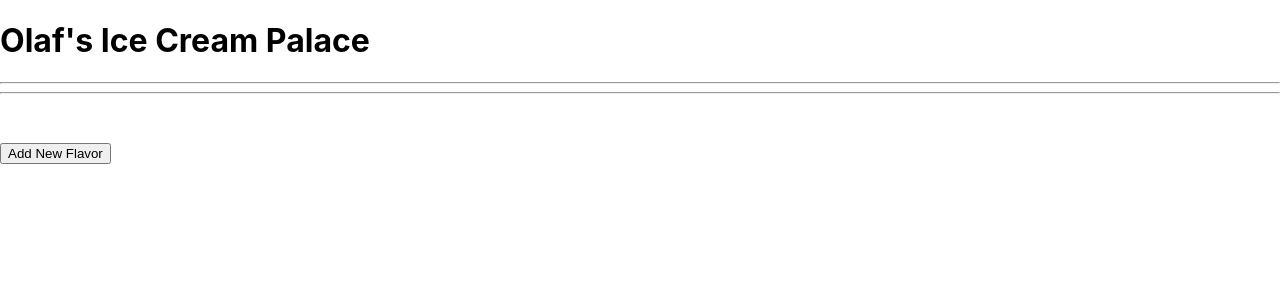
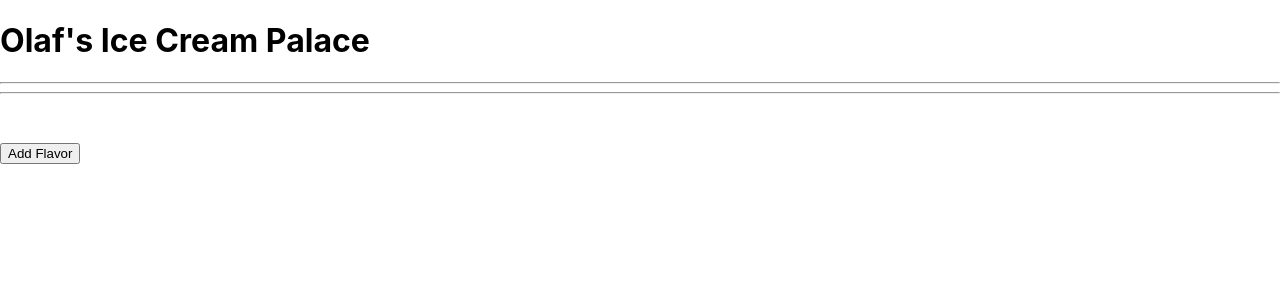
Before and after one commit to juliaseid/OlafsIceCream-Redux, a React (Create React App) app: page / in a window 1280 px wide. Shown: the top 300 px of the page. Built offline with nearby package versions, Linux system fonts and the light colour scheme.

Commit message:
Add flavor detail component and update control

```diff
--- a/src/components/AddFlavorForm.js
+++ b/src/components/AddFlavorForm.js
@@ -9,7 +9,7 @@ function AddFlavorForm(props) {
         <input
           type='text'
           name='name'
-          placeholder='Flavor Name' /><br />
+          placeholder='Flavor' /><br />
         <input
           type='text'
           name='allergens'
--- a/src/components/Flavor.js
+++ b/src/components/Flavor.js
@@ -4,10 +4,12 @@ import PropTypes from 'prop-types';
 function Flavor(props) {
   return (
     <React.Fragment>
-      <h3>Flavor Name: {props.name}</h3>
-      <h6><em>Allergens: {props.allergens}</em></h6>
-      <h5>Creamery: {props.creamery}</h5>
-      <h5>Scoops Remaining: {props.scoops}</h5>
+      <div onClick={() => props.whenFlavorClicked(props.id)}>
+        <h3>Flavor: {props.name}</h3>
+        <h6><em>Allergens: {props.allergens}</em></h6>
+        <h5>Creamery: {props.creamery}</h5>
+        <h5>Scoops Remaining: {props.scoops}</h5>
+      </div>
       <button type='button' id='scooped'>Scooped!</button>
       <button type='button' id='restock'>Order New Tub</button>
     </React.Fragment>
@@ -18,7 +20,9 @@ Flavor.propTypes = {
   name: PropTypes.string.isRequired,
   allergens: PropTypes.string,
   creamery: PropTypes.string,
-  scoops: PropTypes.number
+  scoops: PropTypes.number,
+  id: PropTypes.string,
+  whenFlavorClicked: PropTypes.func
 };
 
 export default Flavor;
--- /dev/null
+++ b/src/components/FlavorDetail.js
@@ -0,0 +1,22 @@
+import React from "react";
+import PropTypes from "prop-types";
+
+function FlavorDetail(props) {
+  const { flavor } = props;
+
+  return (
+    <React.Fragment>
+      <h3>Flavor Detail</h3>
+      <h5>{flavor.name} - {flavor.creamery}</h5>
+      <p><em>Allergens: {flavor.allergens}</em></p>
+      <h5>Scoops Remaining: {flavor.scoops}</h5>
+      <hr />
+    </React.Fragment>
+  );
+}
+
+FlavorDetail.propTypes = {
+  flavor: PropTypes.object
+};
+
+export default FlavorDetail;
--- a/src/components/FlavorList.js
+++ b/src/components/FlavorList.js
@@ -11,6 +11,7 @@ function FlavorList(props) {
       <hr />
       {props.flavorList.map((flavor) =>
         <Flavor
+          whenFlavorClicked={props.onFlavorSelection}
           name={flavor.name}
           allergens={flavor.allergens}
           creamery={flavor.creamery}
@@ -24,7 +25,8 @@ function FlavorList(props) {
 }
 
 FlavorList.propTypes = {
-  flavorList: PropTypes.array
+  flavorList: PropTypes.array,
+  onFlavorSelection: PropTypes.func
 };
 
 export default FlavorList;
--- a/src/components/IceCreamControl.js
+++ b/src/components/IceCreamControl.js
@@ -1,7 +1,7 @@
 import React from 'react';
 import FlavorList from './FlavorList';
 import AddFlavorForm from './AddFlavorForm';
-import { findAllByTestId } from '@testing-library/react';
+import FlavorDetail from './FlavorDetail';
 
 class IceCreamControl extends React.Component {
 
@@ -9,14 +9,22 @@ class IceCreamControl extends React.Component {
     super(props);
     this.state = {
       formVisibleOnPage: false,
-      masterFlavorList: []
+      masterFlavorList: [],
+      selectedFlavor: null
     }
   }
 
   handleClick = () => {
-    this.setState(prevState => ({
-      formVisibleOnPage: !prevState.formVisibleOnPage
-    }));
+    if (this.state.selectedFlavor != null) {
+      this.setState({
+        formVisibleOnPage: false,
+        selectedFlavor: null
+      });
+    } else {
+      this.setState(prevState => ({
+        formVisibleOnPage: !prevState.formVisibleOnPage,
+      }));
+    }
   }
 
   handleAddingNewFlavorToList = (newFlavor) => {
@@ -27,15 +35,30 @@ class IceCreamControl extends React.Component {
     });
   }
 
+  handleChangingSelectedFlavor = (id) => {
+    const selectedFlavor = this.state.masterFlavorList.filter(flavor => flavor.id === id)[0];
+    this.setState({ selectedFlavor: selectedFlavor });
+  }
+
+  //Need to add this method & then call it in render by calling scoopButton, then mirror for restockButton
+  // handleScooping = () => {
+  //   this.setState({
+
+  //   })
+  // }
+
   render() {
     let currentlyVisibleState = null;
-    let addFlavorButton = null;
+    let buttonText = null;
 
-    if (this.state.formVisibleOnPage) {
+    if (this.state.selectedFlavor != null) {
+      currentlyVisibleState = <FlavorDetail flavor={this.state.selectedFlavor} />
+      buttonText = "Return to Flavor List";
+    } else if (this.state.formVisibleOnPage) {
       currentlyVisibleState = <AddFlavorForm onAddingFlavor={this.handleAddingNewFlavorToList} />
     } else {
-      currentlyVisibleState = <FlavorList flavorList={this.state.masterFlavorList} />
-      addFlavorButton = <button onClick={this.handleClick}>Add New Flavor</button>
+      currentlyVisibleState = <FlavorList flavorList={this.state.masterFlavorList} onFlavorSelection={this.handleChangingSelectedFlavor} />;
+      buttonText = "Add Flavor";
     }
 
 
@@ -44,7 +67,7 @@ class IceCreamControl extends React.Component {
         {currentlyVisibleState}
         <br />
         <br />
-        {addFlavorButton}
+        <button onClick={this.handleClick}>{buttonText}</button>
       </React.Fragment>
     );
   }
```
